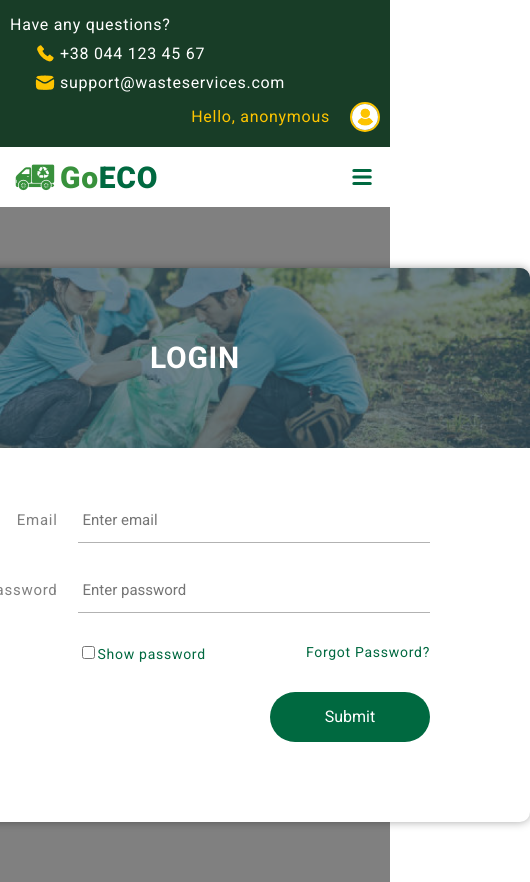
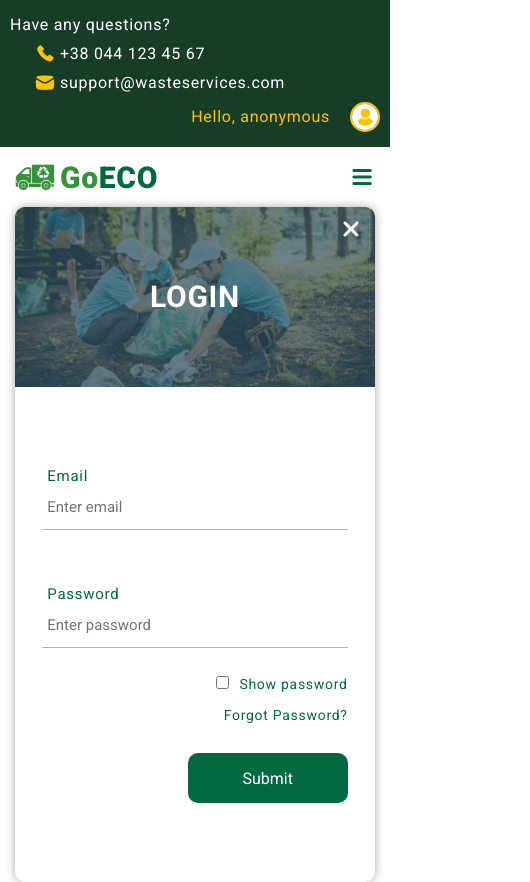
Before and after one commit to dreamkaman/react-sorting-waste, a React (Create React App) app: page /login in a window 390 px wide. Shown: the top 882 px of the page, 530 px wide, since content can reach past the window. Built offline with nearby package versions, Linux system fonts and the light colour scheme; grey boxes are pictures that could not be loaded; the HTML template or start-up script is replaced by a standard one.

Commit message:
commit: login form final

```diff
--- a/src/modules/LoginFrom/LoginForm.jsx
+++ b/src/modules/LoginFrom/LoginForm.jsx
@@ -5,12 +5,14 @@ import { validate } from 'uuid';
 import classnames from 'classnames';
 
 import image from '../../images/loginBackground.png';
+import { FontAwesomeIcon } from '@fortawesome/react-fontawesome';
+import { faXmark } from '@fortawesome/free-solid-svg-icons';
 
 const validateEmail = (value) => {
   if (!value) {
     return 'Required';
   } else if (!/^[A-Z0-9._%+-]+@[A-Z0-9.-]+\.[A-Z]{2,4}$/i.test(value)) {
-    return 'Invalid email address. Example: \'example@mail.com\'';
+    return "Invalid email address. Example: 'example@mail.com'";
   }
 };
 
@@ -20,14 +22,15 @@ const validatePassword = (value) => {
   } else if (
     !/(?=.*[0-9])(?=.*[!@#$%^&*])(?=.*[a-z])(?=.*[A-Z])[0-9a-zA-Z!@#$%^&*]{6,}/g.test(value)
   ) {
-    return 'Invalid password. Example:\'a0A#ccsxcvx\'';
+    return "Invalid password. Example:'a0A#ccsxcvx'";
   }
 };
 
 const LoginForm = () => {
   return (
-    <div className={styles.formContainer}>
-      <div className={styles.loginContainer} style={{ backgroundImage: `url(${image})` }}>
+    <div className={styles.loginFormContainer}>
+      <div className={styles.headerContainer} style={{ backgroundImage: `url(${image})` }}>
+        <FontAwesomeIcon className={styles.closeIcon} icon={faXmark} />
         <span>Login</span>
       </div>
 
--- a/src/modules/LoginFrom/LoginForm.module.scss
+++ b/src/modules/LoginFrom/LoginForm.module.scss
@@ -1,14 +1,14 @@
-.formContainer {
+.loginFormContainer {
   width: 670px;
   background: var(--font-light-color);
   border-radius: 10px;
   overflow: hidden;
   position: relative;
-  box-shadow: 0px 0px 10px 0px rgba(0,0,0,0.35);
+  box-shadow: 0px 0px 10px 0px rgba(0, 0, 0, 0.35);
 
-  .loginContainer{
+  .headerContainer {
+    width: 100%;
     height: 180px;
-    width: 100%;
     display: flex;
     flex-wrap: wrap;
     flex-direction: column;
@@ -22,7 +22,35 @@
     position: relative;
     z-index: 1;
 
-    span{
+    &:before {
+      content: "";
+      display: block;
+      position: absolute;
+      z-index: -1;
+      width: 100%;
+      height: 100%;
+      top: 0;
+      left: 0;
+      background-color: rgba(54, 84, 99, 0.7);
+    }
+
+    .closeIcon {
+      position: absolute;
+      right: 0;
+      top: 0;
+      color: var(--font-light-color);
+      margin: 10px 15px;
+      font-size: 24px;
+      cursor: pointer;
+      transition-duration: 0.2s;
+
+      &:hover {
+        color: var(--font-third-color);
+      }
+    }
+
+
+    span {
       font-size: 30px;
       font-weight: 700;
       color: var(--font-light-color);
@@ -30,18 +58,10 @@
       line-height: 1.2;
       text-align: center;
     }
+
+
   }
-  .loginContainer::before {
-    content: "";
-    display: block;
-    position: absolute;
-    z-index: -1;
-    width: 100%;
-    height: 100%;
-    top: 0;
-    left: 0;
-    background-color: rgba(54,84,99,0.7);
-  }
+
 
   Form {
     width: 100%;
@@ -72,23 +92,20 @@
         font-size: 15px;
         color: #555555;
         line-height: 1.2;
-
         display: block;
         width: 75%;
         background: transparent;
         padding: 0 5px;
         height: 45px;
-
         border: none;
         border-bottom: 1px solid #b2b2b2;
-
         outline: none;
 
+        &:focus {
+          border-bottom: 1px solid var(--font-secondary-color);
+        }
       }
 
-      .field:focus{
-        border-bottom: 1px solid var(--font-secondary-color);
-      }
 
       .errorField {
         color: var(--font-error-color);
@@ -111,7 +128,7 @@
     }
 
 
-    .toolsContainer{
+    .toolsContainer {
       display: flex;
       justify-content: space-between;
       align-items: center;
@@ -119,12 +136,13 @@
       padding: 5px 0 30px 0;
       font-size: 14px;
 
-      label{
+      label {
         display: block;
         position: relative;
         cursor: pointer;
 
         input {
+          margin-right: 10px;
           /*display: none;*/
 
         }
@@ -156,7 +174,7 @@
         border: 1px solid #ff0000;
       }*/
 
-      a:hover{
+      a:hover {
         transition-duration: 0.2s;
         color: var(--font-header-line-color);
       }
@@ -164,10 +182,8 @@
     }
 
 
-
-
-    button{
-      outline: none ;
+    button {
+      outline: none;
       border: none;
       transition-duration: 0.2s;
 
@@ -181,13 +197,91 @@
       font-size: 16px;
       font-weight: 400;
       background-color: var(--font-main-color);
-      border-radius: 25px;
+      border-radius: 10px;
     }
+
     button:hover {
       background-color: var(--font-secondary-color);
     }
+
     button:active {
       background-color: var(--font-header-line-color);
     }
   }
 }
+
+
+/* ================================ Media screen =========================================*/
+@media screen and (max-width: 500px) {
+  .loginFormContainer {
+
+    Form {
+
+
+      .emailContainer, .passwordContainer {
+        display: flex;
+        align-items: flex-start;
+        justify-content: flex-start;
+        flex-direction: column;
+        margin-top: 30px;
+
+
+        .label {
+          padding: 0 5px;
+          font-size: 15px;
+          /*color: var(--font-grey-color);*/
+          line-height: 1.2;
+          text-align: left;
+          width: 100%;
+          color: var(--font-main-color);
+        }
+
+        .field {
+          width: 100%;
+          padding: 0 5px;
+
+        }
+
+      }
+
+      .errorMessage {
+        box-sizing: border-box;
+        padding-top: 5px;
+        padding-left: 5px;
+        width: 100%;
+        height: 25px;
+        font-size: 12px;
+      }
+
+      .toolsContainer {
+        flex-direction: column;
+        align-items: flex-end;
+        width: 75%;
+        padding: 0px 0 30px 0;
+        font-size: 14px;
+
+        label {
+          margin-bottom: 15px;
+          display: block;
+          position: relative;
+          cursor: pointer;
+
+          input {
+            margin-right: 10px;
+
+          }
+        }
+      }
+    }
+  }
+}
+
+@media screen and (max-width: 768px) {
+  .loginFormContainer {
+    width: 100%;
+
+    Form {
+      padding: 50px 7vw 80px 7vw;
+    }
+  }
+}
--- a/src/pages/LoginPage/LoginPage.jsx
+++ b/src/pages/LoginPage/LoginPage.jsx
@@ -2,6 +2,7 @@ import { useLocation, useNavigate } from 'react-router-dom';
 import LoginForm from '../../modules/LoginFrom';
 
 import styles from './LoginPage.module.scss'
+import classnames from 'classnames';
 
 const LoginPage = () => {
   const navigation = useNavigate();
@@ -10,7 +11,7 @@ const LoginPage = () => {
   const fromPage = location.state?.from?.pathname || '/';
 
   return (
-    <main className={styles.loginContainer}>
+    <main className={classnames('container', styles.loginContainer )}>
 
       <LoginForm/>
 
--- a/src/pages/LoginPage/LoginPage.module.scss
+++ b/src/pages/LoginPage/LoginPage.module.scss
@@ -4,6 +4,6 @@
   flex-direction: column;
   align-items: center;
   justify-content: center;
-  background-color: var(--font-grey-color);
+  /*background-color: var(--font-grey-color);*/
 
 }
```
